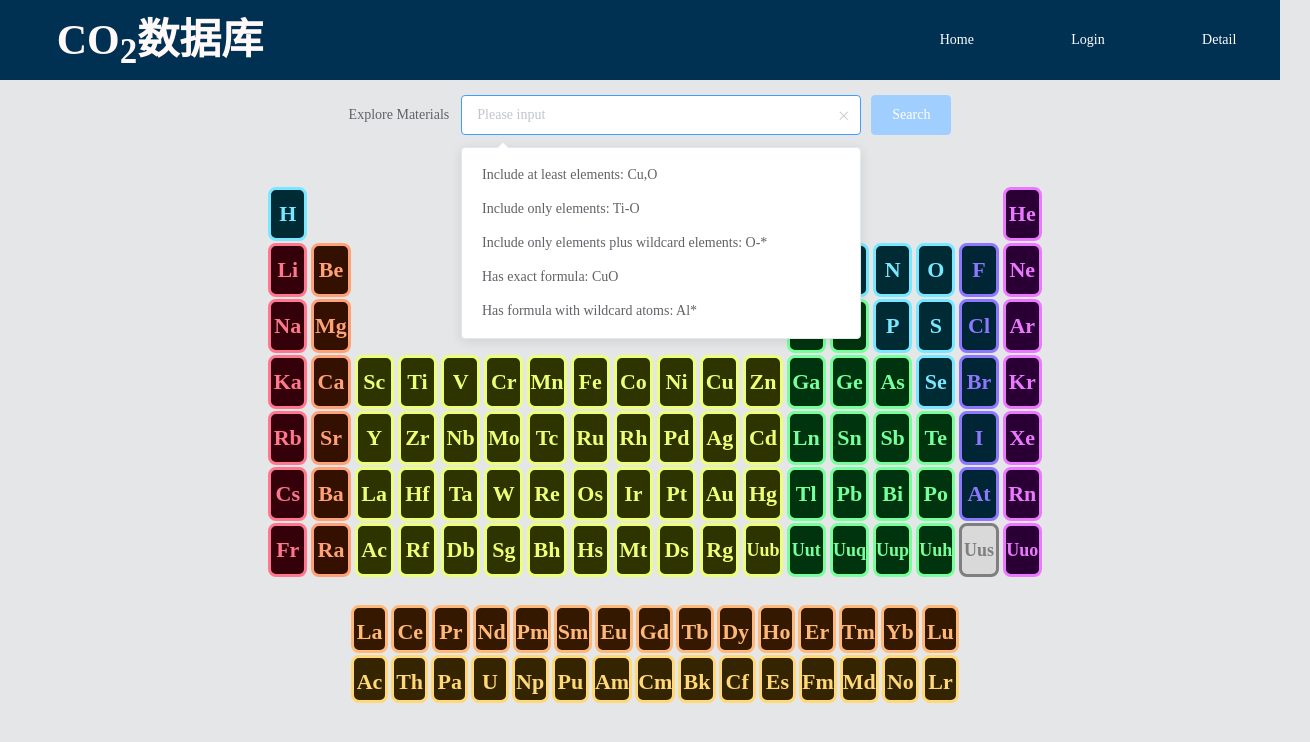
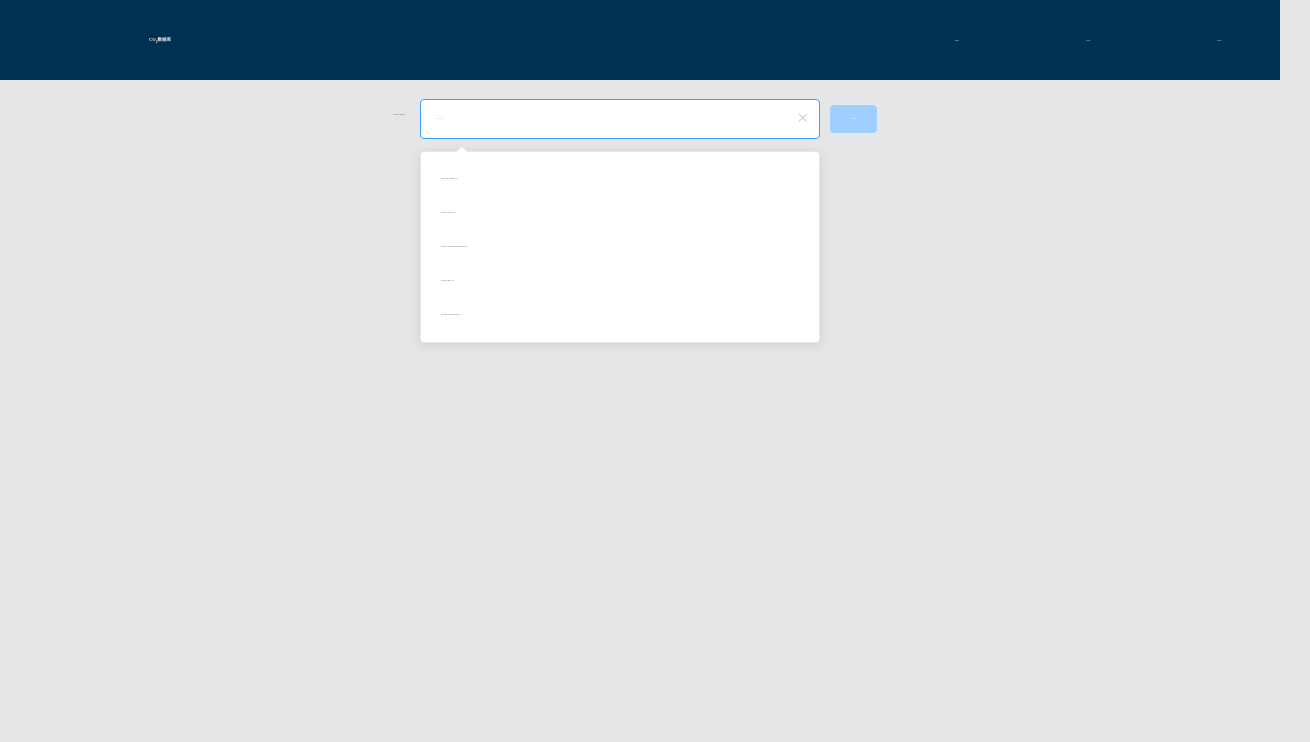
Before and after one commit to bccm1234/web-server, a Vue app: page / in a window 1280 px wide. Shown: the top 742 px of the page, 1310 px wide, since content can reach past the window. Built offline with nearby package versions, Linux system fonts and the light colour scheme; a web font is replaced by a local one.

Commit message:
flexible

```diff
--- a/package.json
+++ b/package.json
@@ -12,6 +12,7 @@
     "core-js": "^3.8.3",
     "echarts": "^5.3.2",
     "element-ui": "^2.15.6",
+    "lib-flexible": "^0.3.2",
     "mockjs": "^1.1.0",
     "vue": "^2.6.14",
     "vue-router": "^3.5.3",
--- a/public/index.html
+++ b/public/index.html
@@ -3,7 +3,7 @@
   <head>
     <meta charset="utf-8" />
     <meta http-equiv="X-UA-Compatible" content="IE=edge" />
-    <meta name="viewport" content="width=device-width,initial-scale=1.0" />
+    <!-- <meta name="viewport" content="width=device-width,initial-scale=1.0" /> -->
     <link rel="icon" href="./favicon.ico" />
     <title>web服务器</title>
   </head>
--- a/src/App.vue
+++ b/src/App.vue
@@ -36,11 +36,4 @@ export default {
   color: #2c3e50;
   padding-top: 80px;
 }
-* {
-  list-style: none;
-  font-family: "PHTB";
-}
-.br-10 {
-  border-radius: 10px;
-}
 </style>
--- a/src/assets/table.css
+++ b/src/assets/table.css
@@ -5,116 +5,115 @@
 }
 
 .element-top {
-    width: 60%;
-    margin: 1.75rem auto;
+  width: 8rem;
+  margin: 0.2rem auto;
   display: flex;
   justify-content: center;
   align-items: flex-end;
 }
 
 .element-bottom {
-    width: 60%;
-    margin: 0.75rem auto;
+  width: 8rem;
+  margin: 0.1rem auto;
 }
 
 .column {
-    width: 5%;
+  width: 0.4rem;
   height: 100%;
   display: flex;
   flex-direction: column;
   justify-content: flex-end;
-    margin: 0rem 0.25%;
+  margin: 0rem 0.02rem;
 }
 
 .base-element {
-    width: 100%;
-    height: 100%;
-    font-size: 22px;
+  width: 0.4rem;
+  height: 0.4rem;
+  font-size: 0.15rem;
   font-weight: bolder;
-    line-height: 3rem;
+  line-height: 0.35rem;
   text-align: center;
   cursor: pointer;
-    border-radius: 8px;
 }
 
 .column-element {
-    margin-top: 5%;
+  margin-top: 0.02rem;
 }
 
 .line {
-    width: 77.77%;
-    height: 3rem;
-    margin: 0.25% auto;
+  width: 100%;
+  height: 0.4rem;
+  margin: 0.1rem auto;
   display: flex;
   justify-content: center;
 }
 
 .line-element {
-    margin: 0rem 0.25%;
+  margin: 0rem 0.02rem;
 }
 
 .base-color {
   background: rgb(0, 43, 52);
   color: rgb(119, 232, 255);
-    border: 3px solid rgb(119, 232, 255);
+  border: 0.025rem solid rgb(119, 232, 255);
 }
 
 .color-1 {
   background: rgb(52, 0, 9);
   color: rgb(255, 119, 142);
-    border: 3px solid rgb(255, 119, 142);
+  border: 0.025rem solid rgb(255, 119, 142);
 }
 
 .color-2 {
   background: rgb(52, 16, 0);
   color: rgb(255, 161, 119);
-    border: 3px solid rgb(255, 161, 119);
+  border: 0.025rem solid rgb(255, 161, 119);
 }
 
 .color-3 {
   background: rgb(45, 52, 0);
   color: rgb(236, 255, 119);
-    border: 3px solid rgb(236, 255, 119);
+  border: 0.025rem solid rgb(236, 255, 119);
 }
 
 .color-4 {
   background: rgb(0, 52, 14);
   color: rgb(119, 255, 155);
-    border: 3px solid rgb(119, 255, 155);
+  border: 0.025rem solid rgb(119, 255, 155);
 }
 
 .color-5 {
   background: rgb(0, 37, 52);
   color: rgb(140, 119, 255);
-    border: 3px solid rgb(140, 119, 255);
+  border: 0.025rem solid rgb(140, 119, 255);
 }
 
 .color-6 {
   background: rgb(42, 0, 52);
   color: rgb(235, 120, 255);
-    border: 3px solid rgb(235, 120, 255);
+  border: 0.025rem solid rgb(235, 120, 255);
 }
 
 .color-7 {
   background: rgb(217, 217, 217);
   color: rgb(127, 127, 127);
-    border: 3px solid rgb(127, 127, 127);
+  border: 0.025rem solid rgb(127, 127, 127);
 }
 
 .color-8 {
   background: rgb(52, 25, 0);
   color: rgb(255, 184, 119);
-    border: 3px solid rgb(255, 184, 119);
+  border: 0.025rem solid rgb(255, 184, 119);
 }
 
 .color-9 {
   background: rgb(52, 37, 0);
   color: rgb(255, 216, 119);
-    border: 3px solid rgb(255, 216, 119);
+  border: 0.025rem solid rgb(255, 216, 119);
 }
 
 .font-sm {
-    font-size: 18px;
+  font-size: 0.125rem;
 }
   /* // 动画效果总时间为s,延时s启动。 */
   .base-element:hover {
--- a/src/components/search-result.vue
+++ b/src/components/search-result.vue
@@ -1,7 +1,7 @@
 <template>
   <div v-show="visible" id="search-result">
     <el-container>
-      <el-aside width="450px">
+      <el-aside width="2.6rem" style="min-width: 280px">
         <div class="filter-header">
           <span class="filter-header-title">Filters</span>
           <el-button @click="reset">Reset</el-button>
@@ -12,18 +12,22 @@
           class="filter-form"
           ref="form"
         >
+          <div>
+            <div v-if="!toggle.Symmetry" class="icon-symmetry">
               <i
-            v-if="!toggle.Symmetry"
                 class="el-icon-caret-right"
                 @click="changetoggle(true, $event)"
-            >Symmetry
-          </i>
+              ></i>
+              <span>Symmetry</span>
+            </div>
+            <div v-else class="icon-symmetry">
               <i
-            v-else
                 class="el-icon-caret-bottom"
                 @click="changetoggle(false, $event)"
-            >Symmetry</i
-          >
+              ></i>
+              <span>Symmetry</span>
+            </div>
+          </div>
           <div v-show="toggle.Symmetry" class="clear">
             <el-form-item label="Spacegroup Symbol" prop="space group">
               <el-select
@@ -34,7 +38,11 @@
                 <template slot="prefix">
                   <div
                     v-html="form['space group']"
-                    style="margin-left: 45px; color: rgb(44, 62, 80)"
+                    style="
+                      margin-left: 45px;
+                      color: rgb(96, 102, 113);
+                      font-size: 0.06rem;
+                    "
                   ></div>
                 </template>
                 <el-option
@@ -43,10 +51,14 @@
                   :label="item.value"
                   :value="item.label"
                 >
-                  <span style="float: left" v-html="item.label"></span>
-                  <span style="float: right; color: #8492a6; font-size: 13px">{{
-                    item.value
-                  }}</span>
+                  <span
+                    style="float: left; font-size: 0.06rem"
+                    v-html="item.label"
+                  ></span>
+                  <span
+                    style="float: right; color: #8492a6; font-size: 0.06rem"
+                    >{{ item.value }}</span
+                  >
                 </el-option>
               </el-select>
             </el-form-item>
@@ -1464,9 +1476,10 @@ export default {
 </script>
 
 <style lang="less" scoped>
+.el-container {
   .el-aside {
     background-color: #fff;
-  margin: 10px;
+    margin: 0.06rem;
     .filter-header {
       display: flex;
       justify-content: space-between;
@@ -1475,11 +1488,12 @@ export default {
       height: 70px;
       .filter-header-title {
         font-weight: 700;
-      font-size: 20px;
-      margin-left: 25px;
+        font-size: 0.12rem;
+        margin-left: 0.125rem;
       }
       .el-button {
-      margin-right: 25px;
+        margin-right: 0.125rem;
+        font-size: 0.1rem;
       }
     }
     .filter-form /deep/ .el-form-item {
@@ -1487,21 +1501,33 @@ export default {
       margin-left: 21px;
       margin-bottom: 7px;
     }
+    .icon-symmetry {
+      display: flex;
+      align-items: center;
+      margin: 3px 0;
       i {
-    float: left;
         font-size: 18px;
+      }
+      span {
+        font-size: 0.1rem;
         font-weight: 600;
-    margin: 10px 3px 0;
+        margin-left: 3px;
+      }
     }
     .clear {
-    clear: both;
       padding-top: 7px;
+      /deep/ .el-form-item__label {
+        font-size: 0.084rem;
+      }
       /deep/ .el-input--prefix .el-input__inner {
         padding-left: 15px;
       }
-  }
-}
-.el-container {
+      /deep/ .el-input__inner {
+        font-size: 0.084rem;
+      }
+    }
+  }
+
   .el-header {
     display: flex;
     background-color: #fff;
--- a/src/components/web-nav.vue
+++ b/src/components/web-nav.vue
@@ -37,7 +37,7 @@ export default {
   background-color: #003153;
 }
 .left-col {
-  font-size: 42px;
+  font-size: 0.28rem;
   font-weight: 700;
   line-height: 80px;
   color: #fff8f8;
@@ -53,6 +53,7 @@ export default {
   height: 100%;
   .el-link {
     color: white;
+    font-size: 0.1rem;
   }
 }
 </style>
--- a/src/main.css
+++ b/src/main.css
@@ -1,8 +1,16 @@
 body {
-    min-width: 1310px;
+    /* min-width: 666px; */
     margin: 0px;
     background-color: rgb(228, 230, 232);
 }
+* {
+    list-style: none;
+    font-family: "PHTB";
+}
+.br-10 {
+    border-radius: 10px;
+}
+
 @font-face {
     font-family:"PHTR";
     src: url("./assets/font-style/Alibaba-PuHuiTi-Regular.ttf");
--- a/src/main.js
+++ b/src/main.js
@@ -10,6 +10,7 @@ import "./mock/elementcolor";
 import "./mock/childpage.js";
 import axios from "axios";
 import * as echarts from "echarts";
+import "lib-flexible/flexible.js";
 Vue.directive("focus", {
   inserted: function (el) {
     el.querySelector(".el-input").children[0].focus();
--- a/src/views/web-main.vue
+++ b/src/views/web-main.vue
@@ -17,8 +17,8 @@
           >
           </i>
           <template slot-scope="{ item }">
-            <div>
-              <span class="address">{{ item.address }}</span>
+            <div class="address">
+              <span>{{ item.address }}</span>
               <span>{{ item.value }}</span>
             </div>
           </template></el-autocomplete
@@ -1381,12 +1381,23 @@ export default {
 <style lang="less" scoped>
 .el-form {
   margin-top: 15px;
+  /deep/ .el-form-item__label {
+    font-size: 0.1rem;
+    margin-right: 0.2rem;
+  }
+  .el-button {
+    font-size: 0.1rem;
+  }
 }
 .el-autocomplete {
   width: 400px;
+  /deep/ .el-input__inner {
+    font-size: 0.1rem;
+  }
 }
 .address {
   text-overflow: ellipsis;
   overflow: hidden;
+  font-size: 0.084rem;
 }
 </style>
```
Also changed, not shown: 1 other file (tests, documents, lock files or other folders). Lines whose indentation alone changed are shown as unchanged.
